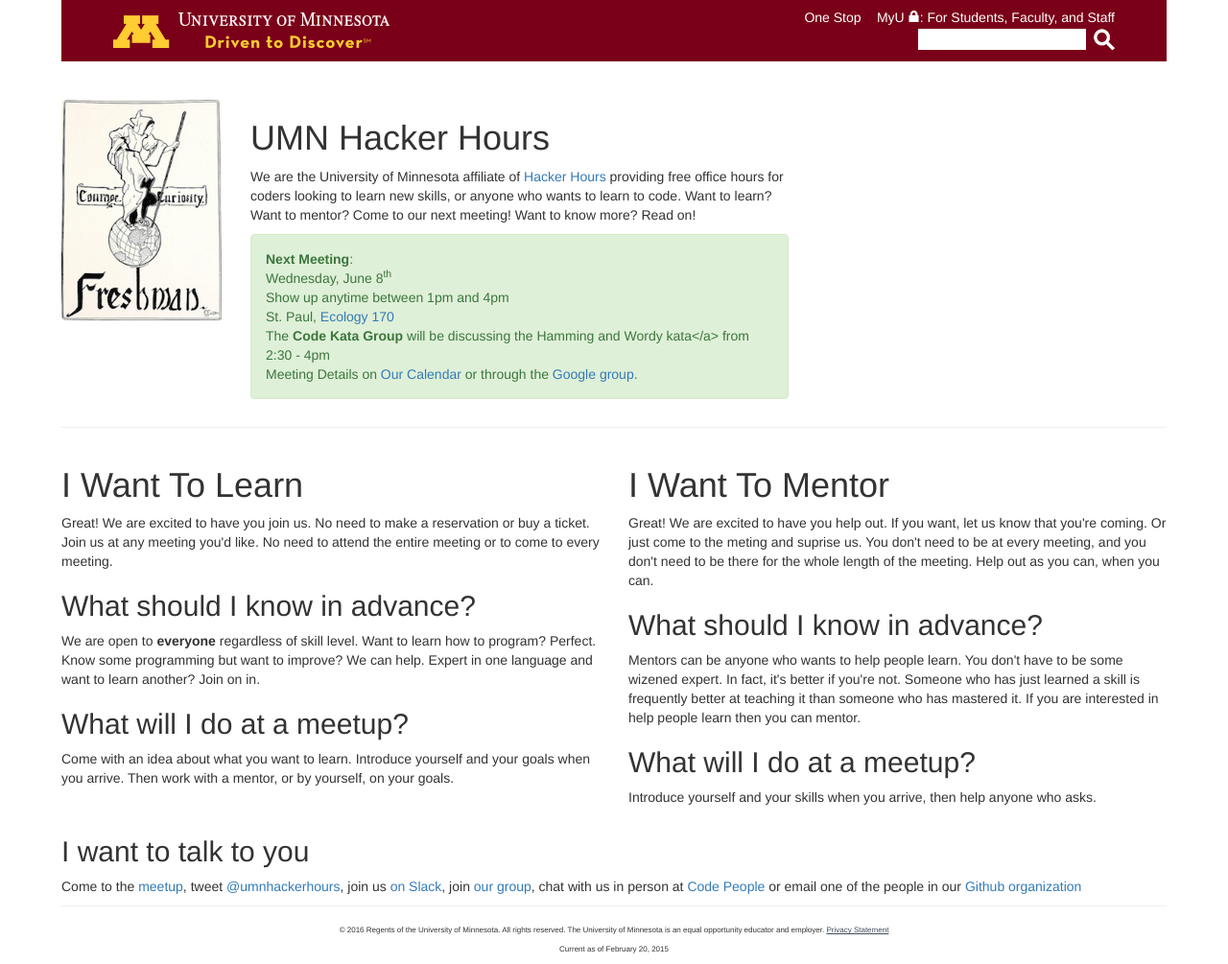
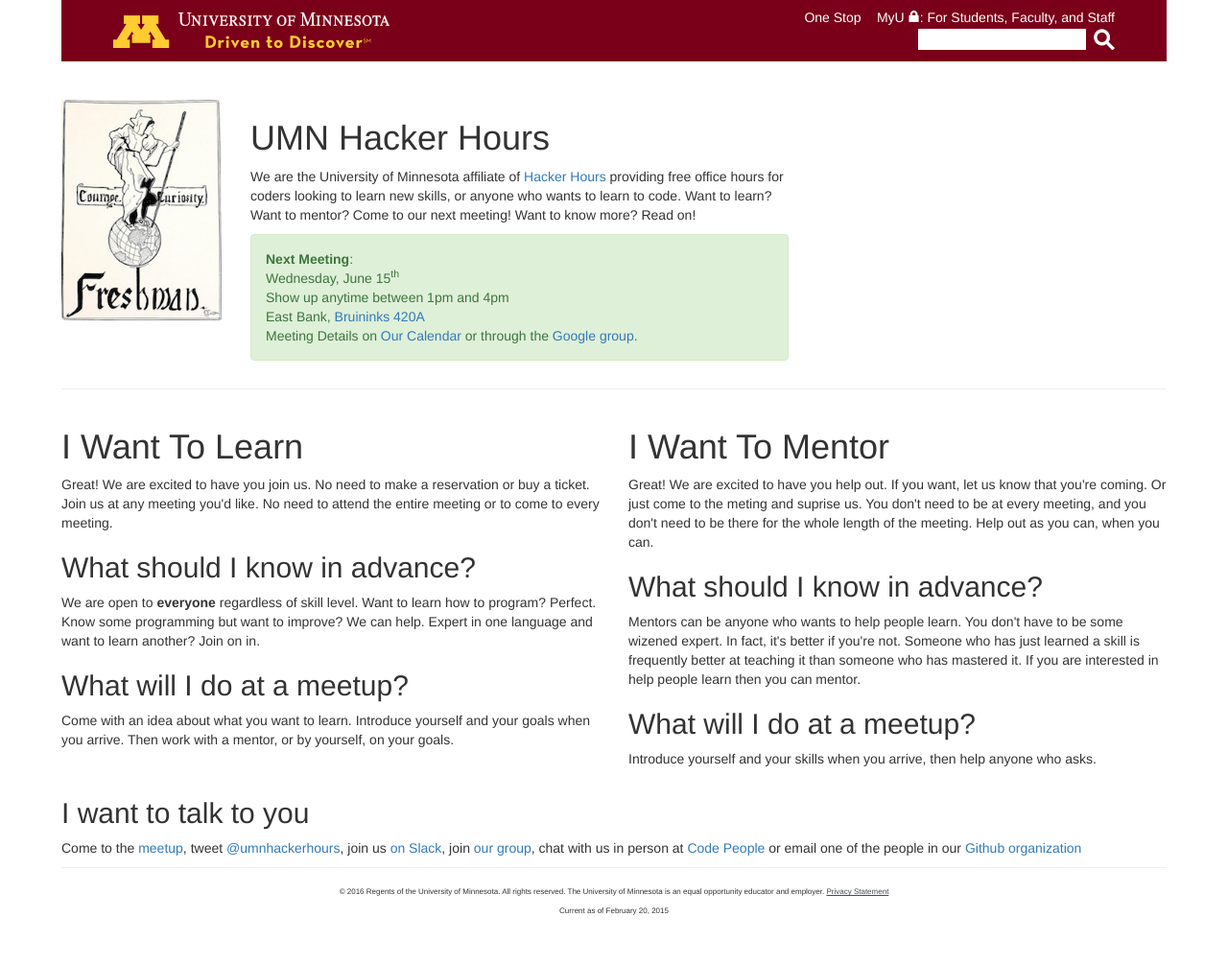
Before and after one commit to umnhackerhours/umnhackerhours.github.io, a Jekyll site: the page built from index.markdown, in a window 1280 px wide. Shown: the whole page at 96% size. Built offline with Jekyll 4.4.1, drawn with Linux system fonts in a browser that asks for light colours; after the commit the page ends 965 px from its top, so only the background shows below that.

Commit message:
Add June 15th meeting

```diff
--- a/index.markdown
+++ b/index.markdown
@@ -13,7 +13,7 @@ description: Home
       <div class="alert alert-success" role="alert">
         <a class="anchor" id="next_meeting"></a>
         <strong>Next Meeting</strong>:<br />
-        Wednesday, June 8<sup>th</sup><br />
+        Wednesday, June 15<sup>th</sup><br />
         Show up anytime between 1pm and 4pm<br />
         <!-- East Bank, <a href="http://campusmaps.umn.edu/amundson-hall">Amundson Hall 120</a><br /> -->
         <!-- West Bank, <a href="http://campusmaps.umn.edu/blegen-hall">Blegen Hall 317</a><br /> -->
@@ -21,8 +21,7 @@ description: Home
         <!-- The <strong>Code Kata Group</strong> will be discussing the <a href="https://github.com/exercism/x-common/blob/master/bob.md">Bob kata</a> from 2:30 - 4pm<br /> -->
         <!-- The <strong>Refactoring Reading Group</strong> will be discussing the <a href="https://refactoring.guru/smells/long-method">Long Method Smell</a> from 3 - 4pm<br /> -->
 
-        St. Paul, <a href="http://campusmaps.umn.edu/ecology-building">Ecology 170</a><br />
-        The <strong>Code Kata Group</strong> will be discussing the Hamming and Wordy kata</a> from 2:30 - 4pm<br />
+        East Bank, <a href="http://campusmaps.umn.edu/robert-h-bruininks-hall">Bruininks 420A</a><br />
         Meeting Details on <a href="https://www.google.com/calendar/embed?src=umn.edu_ii9odmho4m63bsq19879mu0iis%40group.calendar.google.com&ctz=America/Chicago">Our Calendar</a> or through the <a href='https://groups.google.com/a/umn.edu/d/hackerhours'>Google group</a>.
       </div>
     </div>
```
